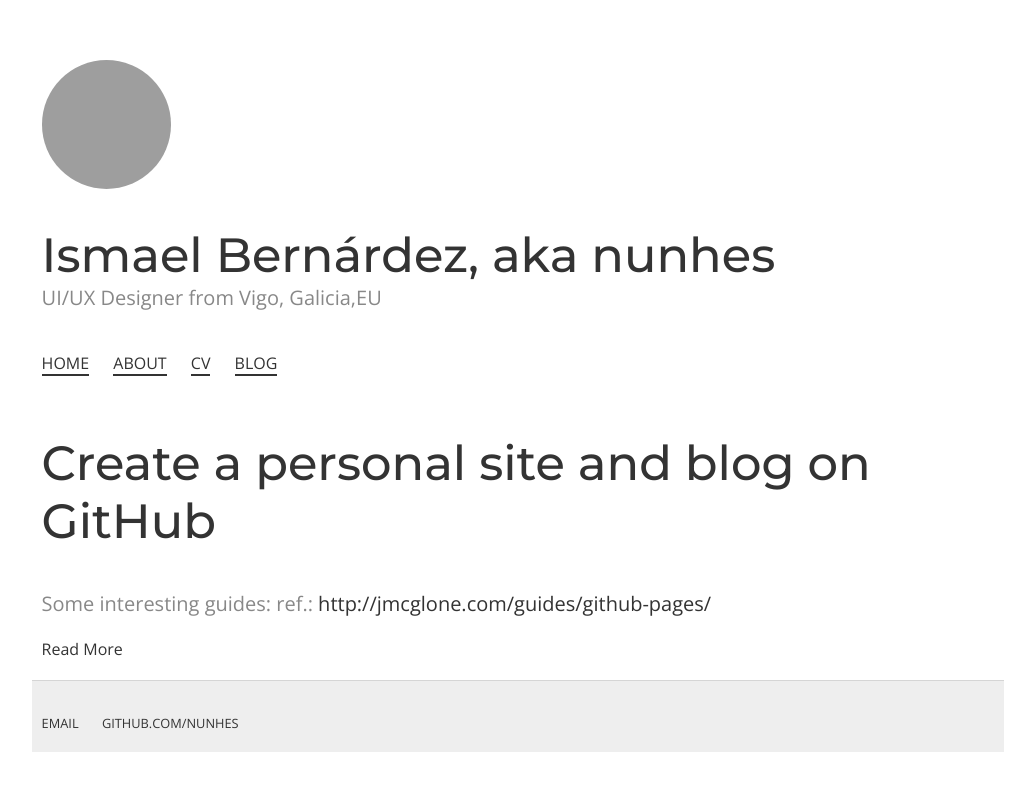
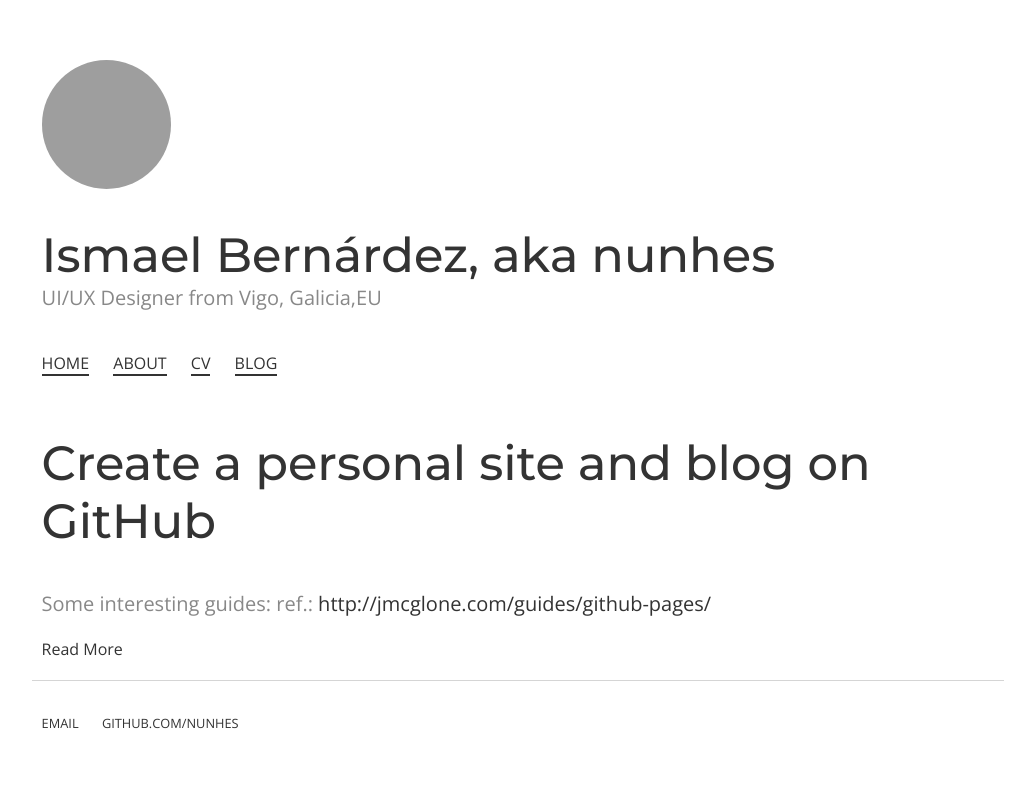
Before and after one commit to nunhes/nunhes.github.io, a Jekyll site: the page built from index.html, in a window 1280 px wide. Shown: the top 791 px of the page, without its empty margins (122-1157 px from the left). Built offline with Jekyll 4.4.1, drawn with Linux system fonts in a browser that asks for light colours; grey boxes are pictures that could not be loaded.

Commit message:
Update styles

```diff
--- a/css/main.css
+++ b/css/main.css
@@ -50,7 +50,6 @@ footer {
     border-top: 1px solid #d5d5d5;
     font-size: .8em;
     margin-top: 20px;
-    background-color: #eee;
 }
 
 ul.posts {
```
